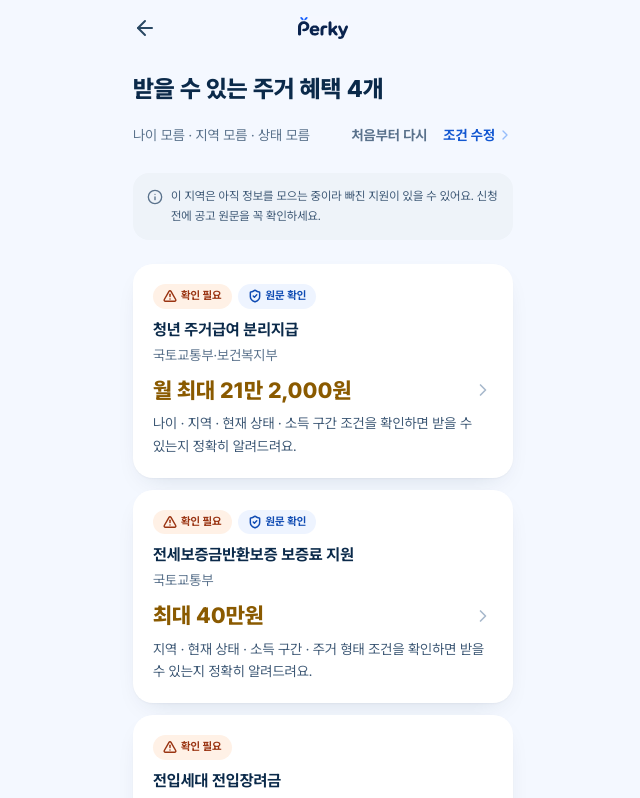
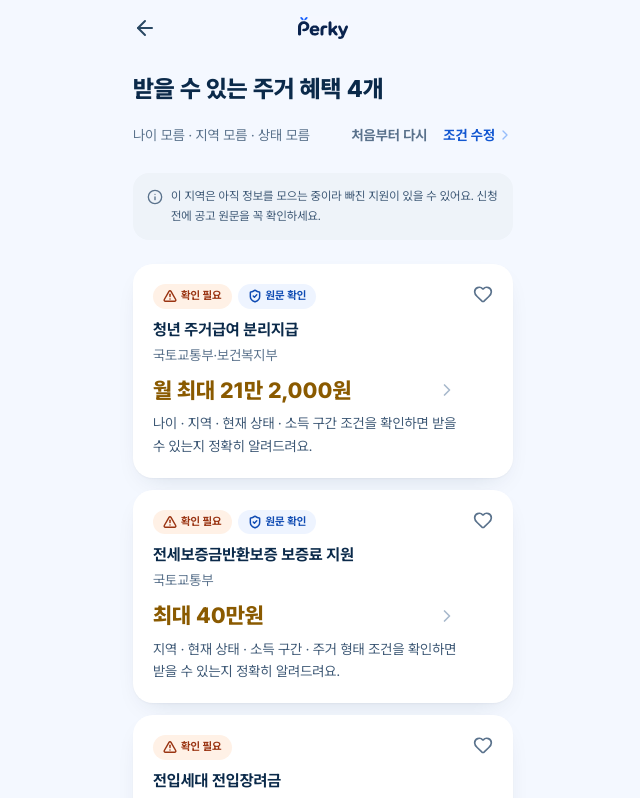
Before and after one commit to Campus-AX-Ton-wku/Wonvengers, a Next.js app in the folder apps/web/: page /find/policies in a window 1280 px wide. Shown: the top 798 px of the page, without its empty margins (317-957 px from the left). Built offline with nearby package versions, Linux system fonts and the light colour scheme; no server answers.

Commit message:
feat: ♡ 찜 버튼(목록 카드 · 상세) — 로그인 안 했으면 로그인 시트, 공용 LoginSheet

```diff
--- /dev/null
+++ b/apps/web/app/components/LoginSheet.tsx
@@ -0,0 +1,32 @@
+"use client";
+
+import { Button } from "./Button";
+import { KakaoButton } from "./KakaoButton";
+import { Sheet } from "./Sheet";
+import { signIn } from "@/lib/auth";
+
+/**
+ * 로그인이 필요한 동작 앞의 시트 (11/17 — 월세 계산 · 찜하기). [로그인 없이 보기]는 없다.
+ * [닫기] · Esc · 바깥은 그 화면에 머문다. 닫은 것을 기억하지 않는다.
+ */
+export function LoginSheet({
+  title,
+  description,
+  next,
+  onClose,
+}: {
+  title: string;
+  description: string;
+  /** 로그인한 뒤 돌아올 곳 */
+  next: string;
+  onClose: () => void;
+}) {
+  return (
+    <Sheet title={title} description={description} onClose={onClose}>
+      <KakaoButton onClick={() => signIn(next)} />
+      <Button size="screen" variant="text" onClick={onClose}>
+        닫기
+      </Button>
+    </Sheet>
+  );
+}
--- /dev/null
+++ b/apps/web/app/components/SaveButton.tsx
@@ -0,0 +1,61 @@
+"use client";
+
+import { useEffect, useState, type MouseEvent } from "react";
+import { hasStoredLogin, isLoginAvailable } from "@/lib/auth";
+import { isSaved } from "@/lib/saved";
+import { loadSaved, onLocalChange, toggleSavedPolicy } from "@/lib/storage";
+import { Heart, ICON_MD } from "./icons";
+import { LoginSheet } from "./LoginSheet";
+
+/**
+ * ♡ 찜 (docs/기획/2026-11-17-홈-찜하기-설계.md "1. 찜하기"). 로그인한 사람만 —
+ * 로그인을 쓸 수 없는 빌드에서는 그리지 않는다. 카드(링크) 안에 놓여도 카드 이동을 막는다.
+ */
+export function SaveButton({ policyId, policyName, className = "" }: { policyId: string; policyName: string; className?: string }) {
+  const [available, setAvailable] = useState(false);
+  const [saved, setSaved] = useState(false);
+  const [loginOpen, setLoginOpen] = useState(false);
+
+  useEffect(() => {
+    setAvailable(isLoginAvailable());
+    const read = () => setSaved(isSaved(loadSaved(), policyId));
+    read();
+    return onLocalChange(read);
+  }, [policyId]);
+
+  if (!available) return null;
+
+  function onClick(event: MouseEvent<HTMLButtonElement>) {
+    event.preventDefault();
+    event.stopPropagation();
+    if (!hasStoredLogin()) {
+      setLoginOpen(true);
+      return;
+    }
+    setSaved(toggleSavedPolicy(policyId));
+  }
+
+  return (
+    <>
+      <button
+        type="button"
+        aria-pressed={saved}
+        aria-label={`${policyName} 찜하기`}
+        onClick={onClick}
+        className={`focus-ring inline-flex size-11 items-center justify-center rounded-full transition-colors hover:bg-brand-50 ${
+          saved ? "text-accent-600" : "text-ink-500"
+        } ${className}`}
+      >
+        <Heart size={ICON_MD} aria-hidden="true" fill={saved ? "currentColor" : "none"} />
+      </button>
+      {loginOpen && (
+        <LoginSheet
+          title="로그인하고 찜해 둘까요?"
+          description="카카오로 3초 만에 로그인하면 관심 있는 지원금을 모아 두고 신청 준비까지 이어서 볼 수 있어요."
+          next={`${window.location.pathname}${window.location.search}`}
+          onClose={() => setLoginOpen(false)}
+        />
+      )}
+    </>
+  );
+}
--- a/apps/web/app/components/icons.tsx
+++ b/apps/web/app/components/icons.tsx
@@ -28,6 +28,8 @@ export {
   ExternalLink,
   FileText,
   HandCoins,
+  Heart,
+  House,
   Info,
   Landmark,
   ListChecks,
--- a/apps/web/app/components/index.ts
+++ b/apps/web/app/components/index.ts
@@ -22,10 +22,12 @@ export { EmptyState } from "./EmptyState";
 export { Field, FieldError, FieldGroup, MoneyInput, NumberInput } from "./Input";
 export { IconButton, IconLink } from "./IconButton";
 export { KakaoButton } from "./KakaoButton";
+export { LoginSheet } from "./LoginSheet";
 export { default as PerkyCharacter, PERKY_STATES } from "./PerkyCharacter";
 export type { PerkyState } from "./PerkyCharacter";
 export { ResultSummary } from "./ResultSummary";
 export { ResetAnswersButton } from "./ResetAnswersButton";
+export { SaveButton } from "./SaveButton";
 export { Sheet } from "./Sheet";
 export { SyncConflictSheet } from "./SyncConflictSheet";
 export { CARD_STATUS_BADGE, StatusBadge } from "./StatusBadge";
--- a/apps/web/app/find/PolicyCard.tsx
+++ b/apps/web/app/find/PolicyCard.tsx
@@ -3,7 +3,7 @@ import type { DiscoveryCardStatus, PolicyMeta, TagResult } from "@/lib/types";
 import { benefitCeiling } from "@/lib/benefit";
 import { cardStatus } from "@/lib/discovery";
 import { formatDotDate } from "@/lib/date";
-import { CARD_STATUS_BADGE, StatusBadge } from "@/app/components";
+import { CARD_STATUS_BADGE, SaveButton, StatusBadge } from "@/app/components";
 import { ChevronRight, ICON_MD, ShieldCheck } from "@/app/components/icons";
 import { verificationBadge } from "@/lib/verification";
 
@@ -72,11 +72,14 @@ export default function PolicyCard({
      * 따로 누를 수 있는 것이 아니다 — 같은 카드에 누를 곳이 둘이면 어디를 눌러야
      * 하는지 생각하게 된다.
      *
+     * 11/17: 오른쪽 위 ♡ 찜 버튼은 링크 밖 형제라 누를 곳이 겹치지 않는다.
+     *
      * 구분선을 두지 않는다. 지면(옅은 파랑) 위의 흰 카드는 여백만으로 나뉜다.
      */
+    <div className="relative">
     <Link
       href={`/find/policies/${policy.id}`}
-      className="focus-ring block rounded-card bg-surface px-5 py-5 shadow-card transition-transform hover:-translate-y-0.5 active:translate-y-0"
+      className="focus-ring block rounded-card bg-surface py-5 pl-5 pr-14 shadow-card transition-transform hover:-translate-y-0.5 active:translate-y-0"
     >
       {/* 색만으로 상태를 말하지 않는다 — 배지마다 아이콘이 하나씩 붙는다. */}
       <div className="flex flex-wrap items-center gap-1.5">
@@ -108,5 +111,7 @@ export default function PolicyCard({
 
       {note && <p className="mt-2 text-sm leading-relaxed text-ink-600">{note}</p>}
     </Link>
+    <SaveButton policyId={policy.id} policyName={policy.name} className="absolute right-2 top-2" />
+    </div>
   );
 }
--- a/apps/web/app/find/policies/LoginSheet.tsx
+++ /dev/null
@@ -1,29 +0,0 @@
-"use client";
-
-import { Button, KakaoButton, Sheet } from "@/app/components";
-import { signIn } from "@/lib/auth";
-
-/** 로그인한 뒤 돌아올 곳 — 월세 계산(2층). */
-export const LOGIN_NEXT = "/calculate";
-
-/**
- * 월세 계산 전 로그인 (11/17 팀 결정 — 손필기 ①②).
- *
- * 정책 목록까지는 로그인 없이 본다. "지원받으면 내 월세는 얼마일까?"를 누를 때 이 시트가 뜨고,
- * 계산은 로그인해야 이어진다 — [로그인 없이 보기]는 없다. [닫기] · Esc · 바깥을 누르면 목록에 그대로 머문다.
- * 닫은 것을 기억하지 않는다 — 다음에 누르면 다시 뜬다.
- */
-export default function LoginSheet({ onClose }: { onClose: () => void }) {
-  return (
-    <Sheet
-      title="로그인하고 계산해 볼까요?"
-      description="카카오로 3초 만에 로그인하면 지원받은 뒤 내 주거비를 계산하고, 다른 기기에서도 이어 볼 수 있어요."
-      onClose={onClose}
-    >
-      <KakaoButton onClick={() => signIn(LOGIN_NEXT)} />
-      <Button size="screen" variant="text" onClick={onClose}>
-        닫기
-      </Button>
-    </Sheet>
-  );
-}
--- a/apps/web/app/find/policies/[id]/PolicyDetail.tsx
+++ b/apps/web/app/find/policies/[id]/PolicyDetail.tsx
@@ -10,6 +10,7 @@ import {
   ContactInfo,
   Disclosure,
   LinkButton,
+  SaveButton,
   StatusBadge,
   StickyBottomAction,
   TopBar,
@@ -152,6 +153,7 @@ export default function PolicyDetail({ id }: { id: string }) {
           <div className="mt-0.5 flex items-start justify-between gap-3">
             <h1 className="text-2xl font-extrabold leading-[34px] text-ink-900">{policy.name}</h1>
             <div className="flex min-h-6 shrink-0 items-center pt-1">
+              <SaveButton policyId={policy.id} policyName={policy.name} />
               {status && (
                 <StatusBadge tone={CARD_STATUS_BADGE[status].tone} icon={CARD_STATUS_BADGE[status].icon}>
                   {status}
--- a/apps/web/app/find/policies/page.tsx
+++ b/apps/web/app/find/policies/page.tsx
@@ -5,7 +5,7 @@ import Link from "next/link";
 import policiesJson from "@/data/policies.json";
 import ConsultCenters, { centersFor } from "@/app/find/ConsultCenters";
 import PolicyCard from "@/app/find/PolicyCard";
-import { AppShell, ResetAnswersButton, TopBar } from "@/app/components";
+import { AppShell, LoginSheet, ResetAnswersButton, TopBar } from "@/app/components";
 import { ChevronRight, ICON_MD, ICON_SM, Info } from "@/app/components/icons";
 import { resolveAnswers } from "@/lib/age";
 import { hasStoredLogin, isLoginAvailable } from "@/lib/auth";
@@ -14,7 +14,6 @@ import { todayISO } from "@/lib/date";
 import { isTrustedRegion } from "@/lib/trust";
 import { EMPTY_ANSWERS, loadAnswers } from "@/lib/storage";
 import type { DiscoveryAnswers, HousingType, PolicyMeta } from "@/lib/types";
-import LoginSheet from "./LoginSheet";
 
 /**
  * 1층 · 발견 — 질문 결과 목록.
@@ -196,7 +195,14 @@ export default function FindPoliciesPage() {
         </>
       )}
       </main>
-      {loginOpen && <LoginSheet onClose={() => setLoginOpen(false)} />}
+      {loginOpen && (
+        <LoginSheet
+          title="로그인하고 계산해 볼까요?"
+          description="카카오로 3초 만에 로그인하면 지원받은 뒤 내 주거비를 계산하고, 다른 기기에서도 이어 볼 수 있어요."
+          next="/calculate"
+          onClose={() => setLoginOpen(false)}
+        />
+      )}
     </AppShell>
   );
 }
```
Also changed, not shown: 1 other file (tests, documents, lock files or other folders).
